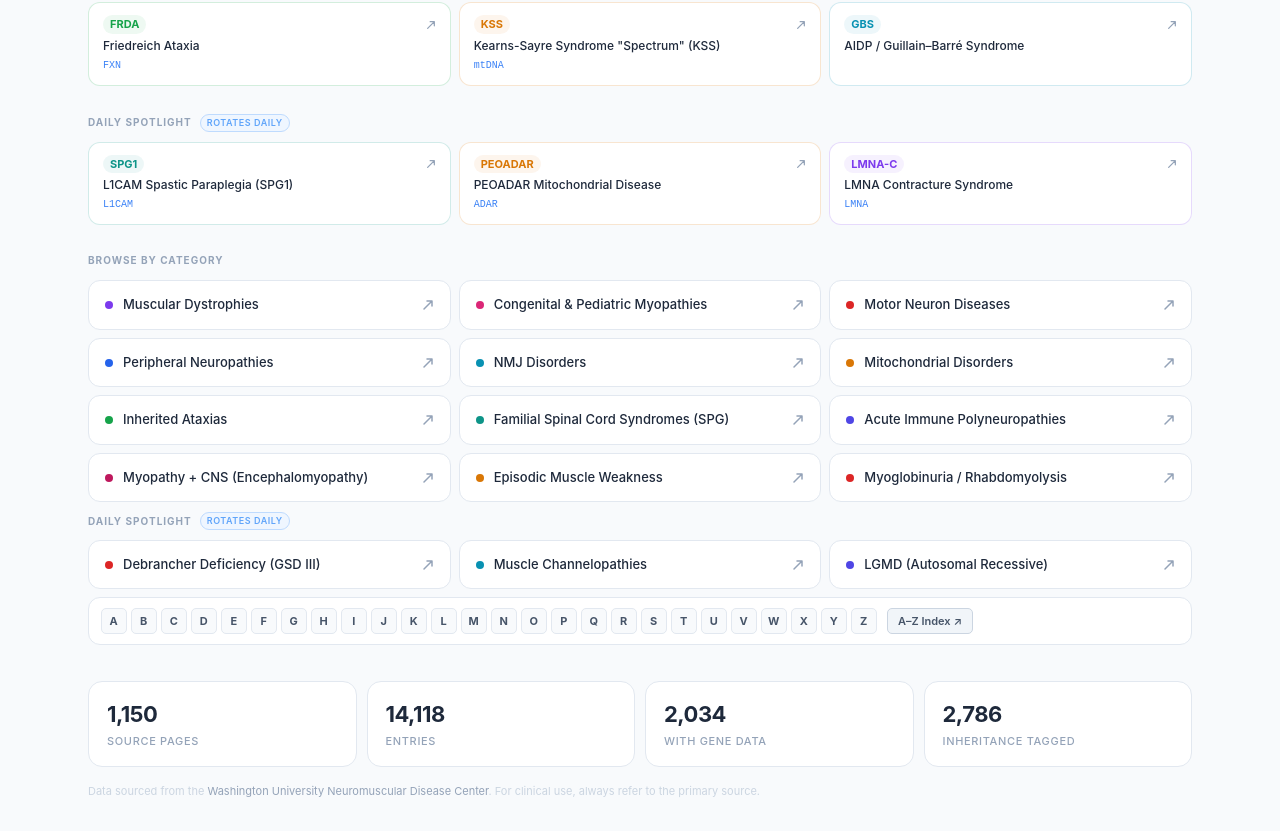
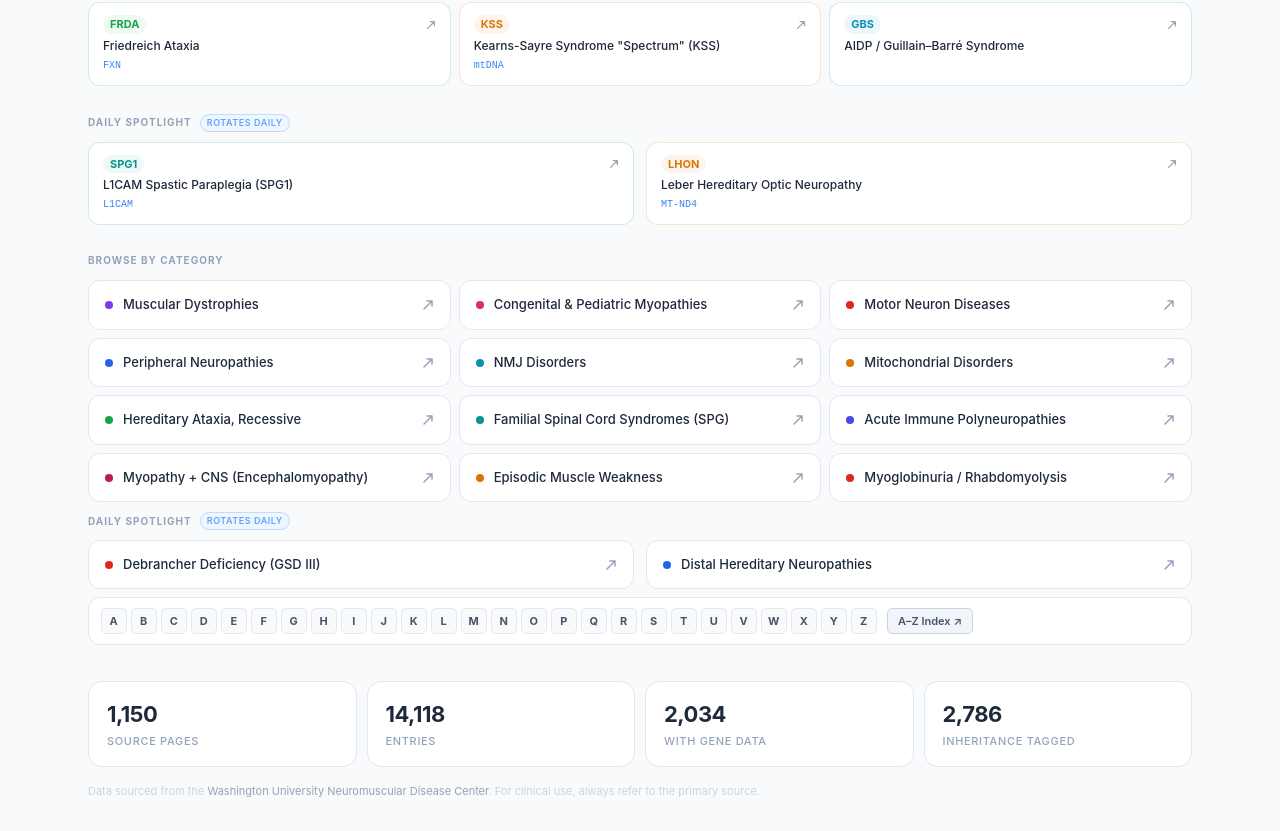
Before and after one commit to dcb271-code/Neuromuscular-homage, a Next.js app: page / in a window 1280 px wide. Shown: the part 1305-2136 px from the top of the page. Built offline with nearby package versions, Linux system fonts and the light colour scheme.

Commit message:
Fix naming errors, reduce rotating to 2 items, correct Inherited Ataxias label

```diff
--- a/app/page.tsx
+++ b/app/page.tsx
@@ -21,7 +21,7 @@ const CLINICAL_CATEGORIES = [
   { name: 'Peripheral Neuropathies',               color: '#2563eb', url: 'https://neuromuscular.wustl.edu/time/hmsn.html' },
   { name: 'NMJ Disorders',                         color: '#0891b2', url: 'https://neuromuscular.wustl.edu/synmg.html' },
   { name: 'Mitochondrial Disorders',               color: '#d97706', url: 'https://neuromuscular.wustl.edu/mitosyn.html' },
-  { name: 'Inherited Ataxias',                     color: '#16a34a', url: 'https://neuromuscular.wustl.edu/ataxia/recatax.html' },
+  { name: 'Hereditary Ataxia, Recessive',           color: '#16a34a', url: 'https://neuromuscular.wustl.edu/ataxia/recatax.html' },
   { name: 'Familial Spinal Cord Syndromes (SPG)',  color: '#0d9488', url: 'https://neuromuscular.wustl.edu/spinal/fsp.html' },
   { name: 'Acute Immune Polyneuropathies',         color: '#4f46e5', url: 'https://neuromuscular.wustl.edu/antibody/gbs.htm' },
   { name: 'Myopathy + CNS (Encephalomyopathy)',    color: '#be185d', url: 'https://neuromuscular.wustl.edu/msys/mcns.html' },
--- a/components/RotatingWidgets.tsx
+++ b/components/RotatingWidgets.tsx
@@ -17,15 +17,11 @@ function todayIndex() {
   return year * 10000 + month * 100 + day;
 }
 
-// Pick 3 items spread across the pool so they rotate with no same-day overlap
-function pick3<T>(arr: T[]): [T, T, T] {
+// Pick 2 items from opposite halves of the pool — no same-day overlap
+function pick2<T>(arr: T[]): [T, T] {
   const n = arr.length;
   const idx = todayIndex() % n;
-  return [
-    arr[idx],
-    arr[(idx + Math.floor(n / 3)) % n],
-    arr[(idx + Math.floor((2 * n) / 3)) % n],
-  ];
+  return [arr[idx], arr[(idx + Math.floor(n / 2)) % n]];
 }
 
 // ─── Rotating Categories ──────────────────────────────────────────────────────
@@ -33,17 +29,17 @@ function pick3<T>(arr: T[]): [T, T, T] {
 type Category = { name: string; color: string; url: string };
 
 const ROTATING_CATEGORIES: Category[] = [
-  { name: 'Congenital Ophthalmoplegia',      color: '#db2777', url: 'https://neuromuscular.wustl.edu/musdist/peeom.html#congophthal' },
-  { name: 'Multicore / Minicore Myopathy',   color: '#db2777', url: 'https://neuromuscular.wustl.edu/syncm.html#multicore' },
-  { name: 'Debrancher Deficiency (GSD III)', color: '#dc2626', url: 'https://neuromuscular.wustl.edu/msys/glycogen.html#deb' },
-  { name: 'DNA Repair Neuropathies',         color: '#7c3aed', url: 'https://neuromuscular.wustl.edu/mother/dnarep.htm' },
-  { name: 'Dominant Hereditary Ataxias',     color: '#16a34a', url: 'https://neuromuscular.wustl.edu/ataxia/domatax.html' },
-  { name: 'Muscle Channelopathies',          color: '#0891b2', url: 'https://neuromuscular.wustl.edu/mother/chan.html' },
-  { name: 'Vitamin Deficiency Neuropathies', color: '#d97706', url: 'https://neuromuscular.wustl.edu/nother/vitamin.htm' },
-  { name: 'Distal Hereditary Neuropathies',  color: '#2563eb', url: 'https://neuromuscular.wustl.edu/musdist/distal.html#nerve' },
-  { name: 'Limb-Girdle MD Overview',        color: '#7c3aed', url: 'https://neuromuscular.wustl.edu/musdist/lg.html#1' },
-  { name: 'LGMD (Autosomal Recessive)',      color: '#4f46e5', url: 'https://neuromuscular.wustl.edu/musdist/lg.html#lgmd2' },
-  { name: 'LGMD (X-Linked)',                 color: '#be185d', url: 'https://neuromuscular.wustl.edu/musdist/lg.html#lgmdx' },
+  { name: 'Congenital Ophthalmoplegia',       color: '#db2777', url: 'https://neuromuscular.wustl.edu/musdist/peeom.html#congophthal' },
+  { name: 'Multicore / Minicore Myopathy',    color: '#db2777', url: 'https://neuromuscular.wustl.edu/syncm.html#multicore' },
+  { name: 'Debrancher Deficiency (GSD III)',  color: '#dc2626', url: 'https://neuromuscular.wustl.edu/msys/glycogen.html#deb' },
+  { name: 'DNA Repeat Sequences & Disease',   color: '#7c3aed', url: 'https://neuromuscular.wustl.edu/mother/dnarep.htm' },
+  { name: 'Dominant Hereditary Ataxias',      color: '#16a34a', url: 'https://neuromuscular.wustl.edu/ataxia/domatax.html' },
+  { name: 'Muscle Channelopathies',           color: '#0891b2', url: 'https://neuromuscular.wustl.edu/mother/chan.html' },
+  { name: 'Vitamin Deficiency Neuropathies',  color: '#d97706', url: 'https://neuromuscular.wustl.edu/nother/vitamin.htm' },
+  { name: 'Distal Hereditary Neuropathies',   color: '#2563eb', url: 'https://neuromuscular.wustl.edu/musdist/distal.html#nerve' },
+  { name: 'Limb-Girdle MD Overview',         color: '#7c3aed', url: 'https://neuromuscular.wustl.edu/musdist/lg.html#1' },
+  { name: 'LGMD (Autosomal Recessive)',       color: '#4f46e5', url: 'https://neuromuscular.wustl.edu/musdist/lg.html#lgmd2' },
+  { name: 'LGMD (X-Linked)',                  color: '#be185d', url: 'https://neuromuscular.wustl.edu/musdist/lg.html#lgmdx' },
 ];
 
 export function RotatingCategories() {
@@ -51,7 +47,7 @@ export function RotatingCategories() {
   const [items, setItems] = useState<Category[]>([]);
 
   useEffect(() => {
-    setItems(pick3(ROTATING_CATEGORIES));
+    setItems(pick2(ROTATING_CATEGORIES));
     setMounted(true);
   }, []);
 
@@ -61,7 +57,7 @@ export function RotatingCategories() {
       {!mounted ? (
         <SkeletonGrid />
       ) : (
-        <div className="nm-3col">
+        <div className="nm-2col">
           {items.map(cat => (
             <a
               key={cat.url}
@@ -111,52 +107,52 @@ export function RotatingCategories() {
 type Condition = { label: string; abbr: string; gene: string; color: string; url: string };
 
 const ROTATING_CONDITIONS: Condition[] = [
-  { label: 'Renal Failure in Myoglobinuria',       abbr: 'KD',       gene: 'multi',    color: '#dc2626', url: 'https://neuromuscular.wustl.edu/msys/myoglob.html#kd' },
-  { label: 'COL4A1 Exercise Cramps',               abbr: 'COL4A1',   gene: 'COL4A1',   color: '#db2777', url: 'https://neuromuscular.wustl.edu/mother/activity.html#crampcol4a1' },
-  { label: 'Malignant Hyperthermia',               abbr: 'MH',       gene: 'RYR1',     color: '#dc2626', url: 'https://neuromuscular.wustl.edu/msys/myoglob.html#mhgeneral' },
-  { label: 'Leber Hereditary Optic Neuropathy',    abbr: 'LHON',     gene: 'MT-ND4',   color: '#d97706', url: 'https://neuromuscular.wustl.edu/mitosyn.html#lhon' },
-  { label: 'Krabbe Disease (GLD)',                 abbr: 'GLD',      gene: 'GALC',     color: '#2563eb', url: 'https://neuromuscular.wustl.edu/time/hmsn.html#krabbe' },
-  { label: 'Hereditary Spastic Paraplegia SPG10',  abbr: 'SPG10',    gene: 'KIF5A',    color: '#0d9488', url: 'https://neuromuscular.wustl.edu/spinal/fsp.html#spg10' },
-  { label: 'Klippel-Trenaunay-Weber Syndrome',     abbr: 'KTW',      gene: '',         color: '#4f46e5', url: 'https://neuromuscular.wustl.edu/nother/nlarge.html#ktw' },
-  { label: 'Klippel-Feil Syndrome',                abbr: 'KFS',      gene: 'GDF6',     color: '#0891b2', url: 'https://neuromuscular.wustl.edu/spinal/systemic2.html#kfs' },
-  { label: 'Leigh Syndrome',                       abbr: 'LS',       gene: 'multi',    color: '#d97706', url: 'https://neuromuscular.wustl.edu/mitosyn.html#leigh' },
-  { label: 'Lafora Disease',                       abbr: 'LD',       gene: 'EPM2A',    color: '#dc2626', url: 'https://neuromuscular.wustl.edu/msys/glycogen.html#lafora' },
-  { label: 'LMNA Contracture Syndrome',            abbr: 'LMNA-C',  gene: 'LMNA',     color: '#7c3aed', url: 'https://neuromuscular.wustl.edu/msys/contract.html#laminac' },
-  { label: 'Santavuori-Haltia Disease (NCL1)',     abbr: 'NCL1',     gene: 'CLN1',     color: '#db2777', url: 'https://neuromuscular.wustl.edu/syncm.html#santavuori' },
-  { label: 'Myoadenylate Deaminase Deficiency',    abbr: 'MADD',     gene: 'AMPD1',    color: '#dc2626', url: 'https://neuromuscular.wustl.edu/mother/mpain.html#mad' },
-  { label: 'Pitt-Hopkins Syndrome (SMADIP1)',      abbr: 'PTHS',     gene: 'ZFHX1B',  color: '#4f46e5', url: 'https://neuromuscular.wustl.edu/autonomic.html#smadip1' },
-  { label: 'Metachromatic Leukodystrophy',         abbr: 'MLD',      gene: 'ARSA',     color: '#2563eb', url: 'https://neuromuscular.wustl.edu/time/hmsn.html#mld' },
-  { label: 'Paramyotonia Congenita',               abbr: 'PMC',      gene: 'SCN4A',    color: '#0891b2', url: 'https://neuromuscular.wustl.edu/mother/activity.html#pc' },
-  { label: 'Ataxia-Telangiectasia',                abbr: 'A-T',      gene: 'ATM',      color: '#16a34a', url: 'https://neuromuscular.wustl.edu/ataxia/dnarep.html#at' },
-  { label: 'Cerebrotendinous Xanthomatosis',       abbr: 'CTX',      gene: 'CYP27A1',  color: '#16a34a', url: 'https://neuromuscular.wustl.edu/ataxia/metatax.html#cx' },
-  { label: 'CASK-Related Ataxia',                  abbr: 'CASK',     gene: 'CASK',     color: '#16a34a', url: 'https://neuromuscular.wustl.edu/ataxia/recatax.html#cask' },
-  { label: 'LGMD Type 1D (DNAJB6)',                abbr: 'LGMD1D',   gene: 'DNAJB6',   color: '#7c3aed', url: 'https://neuromuscular.wustl.edu/musdist/lg.html#lgd1d' },
-  { label: 'Dejerine-Sottas Syndrome',             abbr: 'DSS',      gene: 'MPZ',      color: '#2563eb', url: 'https://neuromuscular.wustl.edu/time/hmsn.html#ds' },
-  { label: 'DRPLA',                                abbr: 'DRPLA',    gene: 'ATN1',     color: '#16a34a', url: 'https://neuromuscular.wustl.edu/ataxia/domatax.html#drpla' },
-  { label: 'FKBP14 Congenital Myopathy',           abbr: 'FKBP14',   gene: 'FKBP14',   color: '#db2777', url: 'https://neuromuscular.wustl.edu/syncm.html#fkbp14' },
-  { label: 'Fukuyama Congenital MD',               abbr: 'FCMD',     gene: 'FKTN',     color: '#db2777', url: 'https://neuromuscular.wustl.edu/syncm.html#fukuyama' },
-  { label: 'CTDD Cerebellar Ataxia',               abbr: 'CTDD',     gene: 'TPP1',     color: '#16a34a', url: 'https://neuromuscular.wustl.edu/ataxia/recatax.html#ctdd' },
-  { label: 'IRF2BPL Ataxia',                       abbr: 'IRF2BPL',  gene: 'IRF2BPL',  color: '#16a34a', url: 'https://neuromuscular.wustl.edu/ataxia/recatax.html#irf2bpl' },
-  { label: 'L1CAM Spastic Paraplegia (SPG1)',      abbr: 'SPG1',     gene: 'L1CAM',    color: '#0d9488', url: 'https://neuromuscular.wustl.edu/spinal/fsp.html#l1cam' },
-  { label: 'McArdle Disease (GSD V)',              abbr: 'GSD V',    gene: 'PYGM',     color: '#dc2626', url: 'https://neuromuscular.wustl.edu/msys/glycogen.html#McA' },
-  { label: 'Exercise-Induced Myalgia',             abbr: 'EIM',      gene: 'multi',    color: '#dc2626', url: 'https://neuromuscular.wustl.edu/mother/activity.html#am' },
-  { label: 'Miyoshi Myopathy / LGMD2B',           abbr: 'MM',       gene: 'DYSF',     color: '#7c3aed', url: 'https://neuromuscular.wustl.edu/musdist/lg.html#ml1' },
-  { label: 'NARP Syndrome',                        abbr: 'NARP',     gene: 'MT-ATP6',  color: '#d97706', url: 'https://neuromuscular.wustl.edu/mitosyn.html#narp' },
-  { label: 'NAD Deficiency Neuropathy',            abbr: 'NAD',      gene: 'HAAO',     color: '#2563eb', url: 'https://neuromuscular.wustl.edu/time/child.html#nad' },
-  { label: 'Neurofibromatosis Type 1',             abbr: 'NF1',      gene: 'NF1',      color: '#4f46e5', url: 'https://neuromuscular.wustl.edu/nanatomy/pntumor.htm#nf1' },
-  { label: 'Niemann-Pick Disease Type C',          abbr: 'NPC',      gene: 'NPC1',     color: '#16a34a', url: 'https://neuromuscular.wustl.edu/ataxia/metatax.html#npc' },
-  { label: 'Nemaline (Rod) Myopathy',              abbr: 'NM',       gene: 'multi',    color: '#db2777', url: 'https://neuromuscular.wustl.edu/syncm.html#rod' },
-  { label: 'Episodic Ataxia Type 2',               abbr: 'EA2',      gene: 'CACNA1A',  color: '#16a34a', url: 'https://neuromuscular.wustl.edu/ataxia/domatax.html#ea2' },
-  { label: 'Neuralgic Amyotrophy',                 abbr: 'NA',       gene: 'SEPT9',    color: '#dc2626', url: 'https://neuromuscular.wustl.edu/nanatomy/proxmot.html#na' },
-  { label: 'GTDC2 Congenital MD',                  abbr: 'GTDC2',    gene: 'GTDC2',    color: '#db2777', url: 'https://neuromuscular.wustl.edu/syncm.html#gtdc2' },
-  { label: 'Pontocerebellar Hypoplasia',           abbr: 'PCH',      gene: 'multi',    color: '#16a34a', url: 'https://neuromuscular.wustl.edu/ataxia/recatax.html#pch' },
-  { label: 'Acid Maltase Deficiency (Pompe)',      abbr: 'GSD II',   gene: 'GAA',      color: '#dc2626', url: 'https://neuromuscular.wustl.edu/msys/glycogen.html#am' },
-  { label: 'PKU-Associated Spastic Paraplegia',    abbr: 'PKU-SPG',  gene: 'PAH',      color: '#0d9488', url: 'https://neuromuscular.wustl.edu/spinal/fsp.html#pku' },
-  { label: 'PEOADAR Mitochondrial Disease',        abbr: 'PEOADAR',  gene: 'ADAR',     color: '#d97706', url: 'https://neuromuscular.wustl.edu/mitosyn.html#peoadar' },
-  { label: 'C12orf65 Mitochondrial Disease',       abbr: 'C12orf65', gene: 'C12orf65', color: '#d97706', url: 'https://neuromuscular.wustl.edu/mitosyn.html#c12orf65' },
-  { label: 'Schwartz-Jampel Syndrome',             abbr: 'SJS',      gene: 'HSPG2',    color: '#0891b2', url: 'https://neuromuscular.wustl.edu/mother/activity.html#sj' },
-  { label: 'Tay-Sachs / GM2 Gangliosidosis',       abbr: 'TSD',      gene: 'HEXA',     color: '#dc2626', url: 'https://neuromuscular.wustl.edu/synmot.html#hexA' },
-  { label: 'Refsum Disease',                       abbr: 'RD',       gene: 'PHYH',     color: '#2563eb', url: 'https://neuromuscular.wustl.edu/time/hmsn.html#refsum' },
+  { label: 'Renal Failure in Myoglobinuria',                          abbr: 'KD',       gene: 'multi',    color: '#dc2626', url: 'https://neuromuscular.wustl.edu/msys/myoglob.html#kd' },
+  { label: 'COL4A1 Exercise Cramps',                                  abbr: 'COL4A1',   gene: 'COL4A1',   color: '#db2777', url: 'https://neuromuscular.wustl.edu/mother/activity.html#crampcol4a1' },
+  { label: 'Malignant Hyperthermia',                                  abbr: 'MH',       gene: 'RYR1',     color: '#dc2626', url: 'https://neuromuscular.wustl.edu/msys/myoglob.html#mhgeneral' },
+  { label: 'Leber Hereditary Optic Neuropathy',                       abbr: 'LHON',     gene: 'MT-ND4',   color: '#d97706', url: 'https://neuromuscular.wustl.edu/mitosyn.html#lhon' },
+  { label: 'Krabbe Disease (GLD)',                                    abbr: 'GLD',      gene: 'GALC',     color: '#2563eb', url: 'https://neuromuscular.wustl.edu/time/hmsn.html#krabbe' },
+  { label: 'Hereditary Spastic Paraplegia SPG10',                     abbr: 'SPG10',    gene: 'KIF5A',    color: '#0d9488', url: 'https://neuromuscular.wustl.edu/spinal/fsp.html#spg10' },
+  { label: 'Klippel-Trenaunay-Weber Syndrome',                        abbr: 'KTW',      gene: '',         color: '#4f46e5', url: 'https://neuromuscular.wustl.edu/nother/nlarge.html#ktw' },
+  { label: 'Klippel-Feil Syndrome',                                   abbr: 'KFS',      gene: 'GDF6',     color: '#0891b2', url: 'https://neuromuscular.wustl.edu/spinal/systemic2.html#kfs' },
+  { label: 'Leigh Syndrome',                                          abbr: 'LS',       gene: 'multi',    color: '#d97706', url: 'https://neuromuscular.wustl.edu/mitosyn.html#leigh' },
+  { label: 'Lafora Disease',                                          abbr: 'LD',       gene: 'EPM2A',    color: '#dc2626', url: 'https://neuromuscular.wustl.edu/msys/glycogen.html#lafora' },
+  { label: 'LMNA Contracture Syndrome',                               abbr: 'LMNA-C',  gene: 'LMNA',     color: '#7c3aed', url: 'https://neuromuscular.wustl.edu/msys/contract.html#laminac' },
+  { label: 'Muscle-Eye-Brain Disease / Finnish CMD (Santavuori)',     abbr: 'MEB',      gene: 'POMGNT1',  color: '#db2777', url: 'https://neuromuscular.wustl.edu/syncm.html#santavuori' },
+  { label: 'Myoadenylate Deaminase Deficiency',                       abbr: 'MADD',     gene: 'AMPD1',    color: '#dc2626', url: 'https://neuromuscular.wustl.edu/mother/mpain.html#mad' },
+  { label: 'Pitt-Hopkins Syndrome (SMADIP1)',                         abbr: 'PTHS',     gene: 'ZFHX1B',  color: '#4f46e5', url: 'https://neuromuscular.wustl.edu/autonomic.html#smadip1' },
+  { label: 'Metachromatic Leukodystrophy',                            abbr: 'MLD',      gene: 'ARSA',     color: '#2563eb', url: 'https://neuromuscular.wustl.edu/time/hmsn.html#mld' },
+  { label: 'Paramyotonia Congenita',                                  abbr: 'PMC',      gene: 'SCN4A',    color: '#0891b2', url: 'https://neuromuscular.wustl.edu/mother/activity.html#pc' },
+  { label: 'Ataxia-Telangiectasia',                                   abbr: 'A-T',      gene: 'ATM',      color: '#16a34a', url: 'https://neuromuscular.wustl.edu/ataxia/dnarep.html#at' },
+  { label: 'Cerebrotendinous Xanthomatosis',                          abbr: 'CTX',      gene: 'CYP27A1',  color: '#16a34a', url: 'https://neuromuscular.wustl.edu/ataxia/metatax.html#cx' },
+  { label: 'CASK-Related Ataxia',                                     abbr: 'CASK',     gene: 'CASK',     color: '#16a34a', url: 'https://neuromuscular.wustl.edu/ataxia/recatax.html#cask' },
+  { label: 'LGMD Type 1D (DNAJB6)',                                   abbr: 'LGMD1D',   gene: 'DNAJB6',   color: '#7c3aed', url: 'https://neuromuscular.wustl.edu/musdist/lg.html#lgd1d' },
+  { label: 'Dejerine-Sottas Syndrome',                                abbr: 'DSS',      gene: 'MPZ',      color: '#2563eb', url: 'https://neuromuscular.wustl.edu/time/hmsn.html#ds' },
+  { label: 'DRPLA',                                                   abbr: 'DRPLA',    gene: 'ATN1',     color: '#16a34a', url: 'https://neuromuscular.wustl.edu/ataxia/domatax.html#drpla' },
+  { label: 'FKBP14 Congenital Myopathy',                              abbr: 'FKBP14',   gene: 'FKBP14',   color: '#db2777', url: 'https://neuromuscular.wustl.edu/syncm.html#fkbp14' },
+  { label: 'Fukuyama Congenital MD',                                  abbr: 'FCMD',     gene: 'FKTN',     color: '#db2777', url: 'https://neuromuscular.wustl.edu/syncm.html#fukuyama' },
+  { label: 'CTDD Cerebellar Ataxia',                                  abbr: 'CTDD',     gene: 'TPP1',     color: '#16a34a', url: 'https://neuromuscular.wustl.edu/ataxia/recatax.html#ctdd' },
+  { label: 'IRF2BPL Ataxia',                                          abbr: 'IRF2BPL',  gene: 'IRF2BPL',  color: '#16a34a', url: 'https://neuromuscular.wustl.edu/ataxia/recatax.html#irf2bpl' },
+  { label: 'L1CAM Spastic Paraplegia (SPG1)',                         abbr: 'SPG1',     gene: 'L1CAM',    color: '#0d9488', url: 'https://neuromuscular.wustl.edu/spinal/fsp.html#l1cam' },
+  { label: 'McArdle Disease (GSD V)',                                 abbr: 'GSD V',    gene: 'PYGM',     color: '#dc2626', url: 'https://neuromuscular.wustl.edu/msys/glycogen.html#McA' },
+  { label: 'Exercise-Induced Myalgia',                                abbr: 'EIM',      gene: 'multi',    color: '#dc2626', url: 'https://neuromuscular.wustl.edu/mother/activity.html#am' },
+  { label: 'Miyoshi Myopathy / LGMD2B',                              abbr: 'MM',       gene: 'DYSF',     color: '#7c3aed', url: 'https://neuromuscular.wustl.edu/musdist/lg.html#ml1' },
+  { label: 'NARP Syndrome',                                           abbr: 'NARP',     gene: 'MT-ATP6',  color: '#d97706', url: 'https://neuromuscular.wustl.edu/mitosyn.html#narp' },
+  { label: 'NAD Deficiency Neuropathy',                               abbr: 'NAD',      gene: 'HAAO',     color: '#2563eb', url: 'https://neuromuscular.wustl.edu/time/child.html#nad' },
+  { label: 'Neurofibromatosis Type 1',                                abbr: 'NF1',      gene: 'NF1',      color: '#4f46e5', url: 'https://neuromuscular.wustl.edu/nanatomy/pntumor.htm#nf1' },
+  { label: 'Niemann-Pick Disease Type C',                             abbr: 'NPC',      gene: 'NPC1',     color: '#16a34a', url: 'https://neuromuscular.wustl.edu/ataxia/metatax.html#npc' },
+  { label: 'Nemaline (Rod) Myopathy',                                 abbr: 'NM',       gene: 'multi',    color: '#db2777', url: 'https://neuromuscular.wustl.edu/syncm.html#rod' },
+  { label: 'Episodic Ataxia Type 2',                                  abbr: 'EA2',      gene: 'CACNA1A',  color: '#16a34a', url: 'https://neuromuscular.wustl.edu/ataxia/domatax.html#ea2' },
+  { label: 'Neuralgic Amyotrophy',                                    abbr: 'NA',       gene: 'SEPT9',    color: '#dc2626', url: 'https://neuromuscular.wustl.edu/nanatomy/proxmot.html#na' },
+  { label: 'GTDC2 Congenital MD',                                     abbr: 'GTDC2',    gene: 'GTDC2',    color: '#db2777', url: 'https://neuromuscular.wustl.edu/syncm.html#gtdc2' },
+  { label: 'Pontocerebellar Hypoplasia',                              abbr: 'PCH',      gene: 'multi',    color: '#16a34a', url: 'https://neuromuscular.wustl.edu/ataxia/recatax.html#pch' },
+  { label: 'Acid Maltase Deficiency (Pompe)',                         abbr: 'GSD II',   gene: 'GAA',      color: '#dc2626', url: 'https://neuromuscular.wustl.edu/msys/glycogen.html#am' },
+  { label: 'PKU-Associated Spastic Paraplegia',                       abbr: 'PKU-SPG',  gene: 'PAH',      color: '#0d9488', url: 'https://neuromuscular.wustl.edu/spinal/fsp.html#pku' },
+  { label: 'PEOADAR Mitochondrial Disease',                           abbr: 'PEOADAR',  gene: 'ADAR',     color: '#d97706', url: 'https://neuromuscular.wustl.edu/mitosyn.html#peoadar' },
+  { label: 'Leigh-like Syndrome, Optic Atrophy & Ophthalmoplegia',   abbr: 'C12orf65', gene: 'C12orf65', color: '#d97706', url: 'https://neuromuscular.wustl.edu/mitosyn.html#c12orf65' },
+  { label: 'Schwartz-Jampel Syndrome',                                abbr: 'SJS',      gene: 'HSPG2',    color: '#0891b2', url: 'https://neuromuscular.wustl.edu/mother/activity.html#sj' },
+  { label: 'Tay-Sachs / GM2 Gangliosidosis',                          abbr: 'TSD',      gene: 'HEXA',     color: '#dc2626', url: 'https://neuromuscular.wustl.edu/synmot.html#hexA' },
+  { label: 'Refsum Disease',                                          abbr: 'RD',       gene: 'PHYH',     color: '#2563eb', url: 'https://neuromuscular.wustl.edu/time/hmsn.html#refsum' },
 ];
 
 export function RotatingConditions() {
@@ -164,7 +160,7 @@ export function RotatingConditions() {
   const [items, setItems] = useState<Condition[]>([]);
 
   useEffect(() => {
-    setItems(pick3(ROTATING_CONDITIONS));
+    setItems(pick2(ROTATING_CONDITIONS));
     setMounted(true);
   }, []);
 
@@ -174,7 +170,7 @@ export function RotatingConditions() {
       {!mounted ? (
         <SkeletonGrid />
       ) : (
-        <div className="nm-3col">
+        <div className="nm-2col">
           {items.map(cond => (
             <a
               key={cond.url}
@@ -259,8 +255,8 @@ function RotatingLabel() {
 
 function SkeletonGrid() {
   return (
-    <div className="nm-3col">
-      {[1, 2, 3].map(i => (
+    <div className="nm-2col">
+      {[1, 2].map(i => (
         <div key={i} style={{
           background: '#fff', border: '1px solid #e2e8f0',
           borderRadius: '12px', padding: '14px 16px',
```
